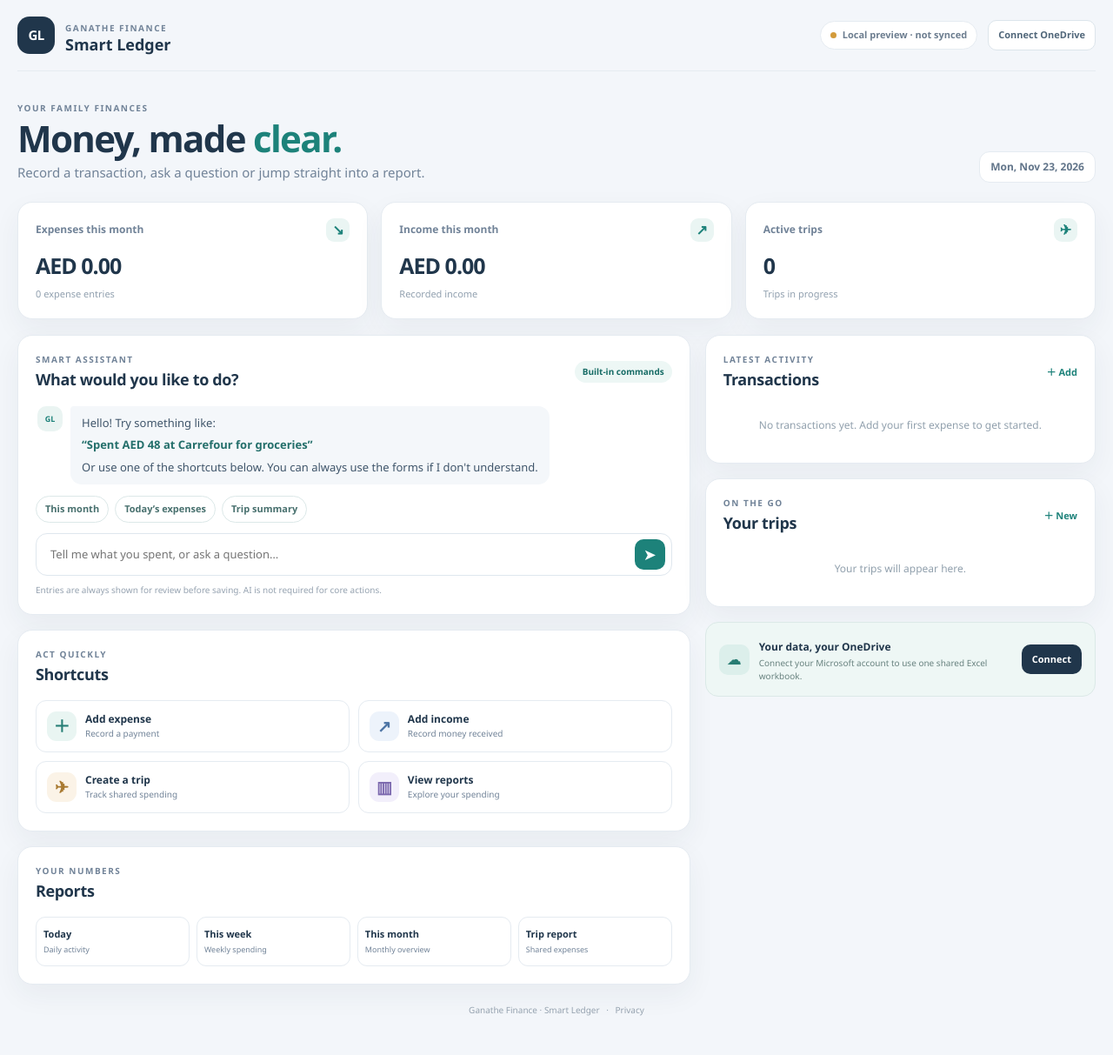
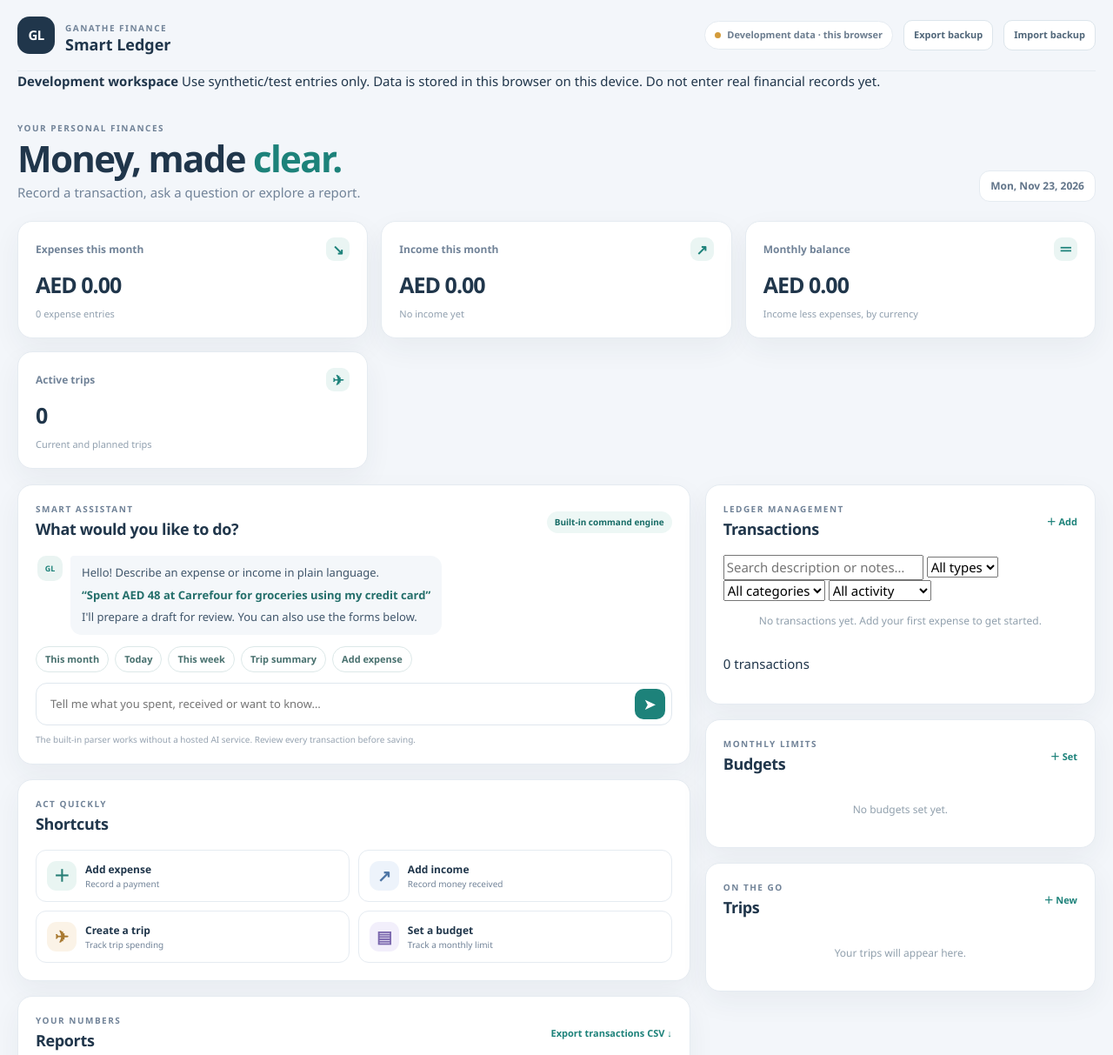
Before and after one commit to AI-Hobbiest/smartLedger, a plain HTML site: page index.html in a window 1280 px wide. Shown: the top 1213 px of the page at 87% size. Drawn offline with Linux system fonts and the light colour scheme.

Commit message:
Build feature-first Smart Ledger development workspace

```diff
--- a/index.html
+++ b/index.html
@@ -3,8 +3,8 @@
 <head>
   <meta charset="utf-8">
   <meta name="viewport" content="width=device-width, initial-scale=1">
-  <meta name="theme-color" content="#243b53">
-  <meta name="description" content="Ganathe Finance — a simple family money manager.">
+  <meta name="theme-color" content="#20364b">
+  <meta name="description" content="Ganathe Finance — a conversational personal finance workspace.">
   <link rel="manifest" href="./manifest.json">
   <link rel="stylesheet" href="./assets/css/app.css">
   <title>Ganathe Finance | Smart Ledger</title>
@@ -17,63 +17,51 @@
         <span><span class="eyebrow">GANATHE FINANCE</span><strong>Smart Ledger</strong></span>
       </a>
       <div class="header-actions">
-        <span id="syncStatus" class="sync-pill" data-state="local"><span class="sync-dot"></span><span id="syncText">Local preview · not synced</span></span>
-        <button class="button button-outline button-small" id="connectButton" type="button">Connect OneDrive</button>
+        <span id="syncStatus" class="sync-pill" data-state="local"><span class="sync-dot"></span><span id="syncText">Development data · this browser</span></span>
+        <button class="button button-outline button-small" id="exportBackupButton" type="button">Export backup</button>
+        <button class="button button-outline button-small" id="importBackupButton" type="button">Import backup</button>
+        <input id="importBackupInput" type="file" accept=".json,application/json" hidden>
       </div>
     </header>
 
     <main>
+      <section class="development-banner" role="note">
+        <strong>Development workspace</strong>
+        <span>Use synthetic/test entries only. Data is stored in this browser on this device. Do not enter real financial records yet.</span>
+      </section>
+
       <section class="welcome-row">
         <div>
-          <p class="eyebrow">YOUR FAMILY FINANCES</p>
+          <p class="eyebrow">YOUR PERSONAL FINANCES</p>
           <h1>Money, made <span>clear.</span></h1>
-          <p class="welcome-copy">Record a transaction, ask a question or jump straight into a report.</p>
+          <p class="welcome-copy">Record a transaction, ask a question or explore a report.</p>
         </div>
         <div class="date-chip" id="todayLabel"></div>
       </section>
 
       <section class="stats-grid" aria-label="Financial overview">
-        <article class="stat-card">
-          <div class="stat-top"><span>Expenses this month</span><span class="stat-icon">↘</span></div>
-          <strong id="monthSpend">AED 0.00</strong>
-          <small id="monthSpendHint">No transactions yet</small>
-        </article>
-        <article class="stat-card">
-          <div class="stat-top"><span>Income this month</span><span class="stat-icon">↗</span></div>
-          <strong id="monthIncome">AED 0.00</strong>
-          <small>Recorded income</small>
-        </article>
-        <article class="stat-card">
-          <div class="stat-top"><span>Active trips</span><span class="stat-icon">✈</span></div>
-          <strong id="activeTrips">0</strong>
-          <small>Trips in progress</small>
-        </article>
+        <article class="stat-card"><div class="stat-top"><span>Expenses this month</span><span class="stat-icon">↘</span></div><strong id="monthSpend">AED 0.00</strong><small id="monthSpendHint">No expenses yet</small></article>
+        <article class="stat-card"><div class="stat-top"><span>Income this month</span><span class="stat-icon">↗</span></div><strong id="monthIncome">AED 0.00</strong><small id="monthIncomeHint">No income yet</small></article>
+        <article class="stat-card"><div class="stat-top"><span>Monthly balance</span><span class="stat-icon">＝</span></div><strong id="monthBalance">AED 0.00</strong><small>Income less expenses, by currency</small></article>
+        <article class="stat-card"><div class="stat-top"><span>Active trips</span><span class="stat-icon">✈</span></div><strong id="activeTrips">0</strong><small>Current and planned trips</small></article>
       </section>
 
       <section class="workspace-grid">
         <div class="main-column">
           <section class="panel conversation-panel">
-            <div class="panel-heading">
-              <div><p class="eyebrow">SMART ASSISTANT</p><h2>What would you like to do?</h2></div>
-              <span class="engine-label">Built-in commands</span>
-            </div>
+            <div class="panel-heading"><div><p class="eyebrow">SMART ASSISTANT</p><h2>What would you like to do?</h2></div><span class="engine-label">Built-in command engine</span></div>
             <div class="chat-stream" id="chatStream" aria-live="polite">
-              <div class="chat-message assistant">
-                <span class="avatar">GL</span>
-                <div class="message-body"><p>Hello! Try something like:</p><p class="example-phrase">“Spent AED 48 at Carrefour for groceries”</p><p>Or use one of the shortcuts below. You can always use the forms if I don't understand.</p></div>
-              </div>
+              <div class="chat-message assistant"><span class="avatar">GL</span><div class="message-body"><p>Hello! Describe an expense or income in plain language.</p><p class="example-phrase">“Spent AED 48 at Carrefour for groceries using my credit card”</p><p>I'll prepare a draft for review. You can also use the forms below.</p></div></div>
             </div>
             <div class="suggestion-row">
               <button class="suggestion" data-prompt="Show my spending this month" type="button">This month</button>
-              <button class="suggestion" data-prompt="Show today's expenses" type="button">Today’s expenses</button>
+              <button class="suggestion" data-prompt="Show today's expenses" type="button">Today</button>
+              <button class="suggestion" data-prompt="Show this week's spending" type="button">This week</button>
               <button class="suggestion" data-prompt="Show trip expenses" type="button">Trip summary</button>
+              <button class="suggestion" data-prompt="Add an expense" type="button">Add expense</button>
             </div>
-            <form id="chatForm" class="chat-entry">
-              <label class="sr-only" for="chatInput">Type a message</label>
-              <input id="chatInput" autocomplete="off" placeholder="Tell me what you spent, or ask a question…" maxlength="500">
-              <button class="send-button" aria-label="Send message" type="submit">➤</button>
-            </form>
-            <p class="micro-note">Entries are always shown for review before saving. AI is not required for core actions.</p>
+            <form id="chatForm" class="chat-entry"><label class="sr-only" for="chatInput">Type a message</label><input id="chatInput" autocomplete="off" placeholder="Tell me what you spent, received or want to know…" maxlength="500"><button class="send-button" aria-label="Send message" type="submit">➤</button></form>
+            <p class="micro-note">The built-in parser works without a hosted AI service. Review every transaction before saving.</p>
           </section>
 
           <section class="panel">
@@ -81,45 +69,50 @@
             <div class="quick-actions">
               <button class="quick-action" data-action="expense" type="button"><span class="quick-icon teal">＋</span><span><strong>Add expense</strong><small>Record a payment</small></span></button>
               <button class="quick-action" data-action="income" type="button"><span class="quick-icon blue">↗</span><span><strong>Add income</strong><small>Record money received</small></span></button>
-              <button class="quick-action" data-action="trip" type="button"><span class="quick-icon amber">✈</span><span><strong>Create a trip</strong><small>Track shared spending</small></span></button>
-              <button class="quick-action" data-action="reports" type="button"><span class="quick-icon violet">▥</span><span><strong>View reports</strong><small>Explore your spending</small></span></button>
+              <button class="quick-action" data-action="trip" type="button"><span class="quick-icon amber">✈</span><span><strong>Create a trip</strong><small>Track trip spending</small></span></button>
+              <button class="quick-action" data-action="budget" type="button"><span class="quick-icon violet">▤</span><span><strong>Set a budget</strong><small>Track a monthly limit</small></span></button>
             </div>
           </section>
 
           <section class="panel" id="reportsPanel">
-            <div class="panel-heading"><div><p class="eyebrow">YOUR NUMBERS</p><h2>Reports</h2></div></div>
+            <div class="panel-heading"><div><p class="eyebrow">YOUR NUMBERS</p><h2>Reports</h2></div><button class="text-button" id="exportCsvButton" type="button">Export transactions CSV ↓</button></div>
             <div class="report-actions">
               <button class="report-button" data-report="today" type="button"><strong>Today</strong><small>Daily activity</small></button>
               <button class="report-button" data-report="week" type="button"><strong>This week</strong><small>Weekly spending</small></button>
               <button class="report-button" data-report="month" type="button"><strong>This month</strong><small>Monthly overview</small></button>
-              <button class="report-button" data-report="trip" type="button"><strong>Trip report</strong><small>Shared expenses</small></button>
+              <button class="report-button" data-report="quarter" type="button"><strong>This quarter</strong><small>Quarterly view</small></button>
+              <button class="report-button" data-report="year" type="button"><strong>This year</strong><small>Annual view</small></button>
+              <button class="report-button" data-report="trip" type="button"><strong>Trip report</strong><small>Trip-linked costs</small></button>
             </div>
-            <div id="reportResult" class="report-result" hidden></div>
+            <div class="custom-report"><label>From <input id="reportFrom" type="date"></label><label>To <input id="reportTo" type="date"></label><button id="customReportButton" class="button button-outline button-small" type="button">Run custom report</button></div>
+            <div id="reportResult" class="report-result" hidden aria-live="polite"></div>
           </section>
         </div>
 
         <aside class="side-column">
           <section class="panel">
-            <div class="panel-heading"><div><p class="eyebrow">LATEST ACTIVITY</p><h2>Transactions</h2></div><button class="text-button" id="addExpenseLink" type="button">＋ Add</button></div>
-            <div id="transactionList" class="transaction-list"><div class="empty-state">No transactions yet. Add your first expense to get started.</div></div>
+            <div class="panel-heading"><div><p class="eyebrow">LEDGER MANAGEMENT</p><h2>Transactions</h2></div><button class="text-button" id="addExpenseLink" type="button">＋ Add</button></div>
+            <div class="filter-grid">
+              <input id="transactionSearch" type="search" placeholder="Search description or notes…" aria-label="Search transactions">
+              <select id="transactionTypeFilter" aria-label="Filter by transaction type"><option value="">All types</option><option>Expense</option><option>Income</option></select>
+              <select id="transactionCategoryFilter" aria-label="Filter by category"><option value="">All categories</option></select>
+              <select id="transactionTripFilter" aria-label="Filter by trip"><option value="">All activity</option><option value="__personal">Personal only</option></select>
+            </div>
+            <div id="transactionList" class="transaction-list"><div class="empty-state">No transactions yet. Add your first test entry.</div></div>
+            <p class="list-footnote" id="transactionCount">0 transactions</p>
           </section>
-          <section class="panel">
-            <div class="panel-heading"><div><p class="eyebrow">ON THE GO</p><h2>Your trips</h2></div><button class="text-button" id="addTripLink" type="button">＋ New</button></div>
-            <div id="tripList" class="trip-list"><div class="empty-state">Your trips will appear here.</div></div>
-          </section>
-          <section class="connection-card">
-            <div class="connection-icon">☁</div>
-            <div><strong>Your data, your OneDrive</strong><p>Connect your Microsoft account to use one shared Excel workbook.</p></div>
-            <button id="connectCardButton" class="button button-dark button-small" type="button">Connect</button>
-          </section>
+
+          <section class="panel"><div class="panel-heading"><div><p class="eyebrow">MONTHLY LIMITS</p><h2>Budgets</h2></div><button class="text-button" id="addBudgetLink" type="button">＋ Set</button></div><div id="budgetList" class="budget-list"><div class="empty-state">No budgets set yet.</div></div></section>
+
+          <section class="panel"><div class="panel-heading"><div><p class="eyebrow">ON THE GO</p><h2>Trips</h2></div><button class="text-button" id="addTripLink" type="button">＋ New</button></div><div id="tripList" class="trip-list"><div class="empty-state">Your trips will appear here.</div></div></section>
         </aside>
       </section>
     </main>
-    <footer>Ganathe Finance · Smart Ledger <span>·</span> <a href="./privacy-policy.html">Privacy</a></footer>
+    <footer>Ganathe Finance · Smart Ledger <span>·</span> Development build <span>·</span> <a href="./privacy-policy.html">Privacy</a></footer>
   </div>
 
   <dialog id="transactionDialog" class="app-dialog">
-    <form id="transactionForm" method="dialog">
+    <form id="transactionForm"><input id="txId" type="hidden">
       <div class="dialog-heading"><div><p class="eyebrow">TRANSACTION</p><h2 id="transactionDialogTitle">Add expense</h2></div><button class="icon-button" type="button" data-close="transactionDialog" aria-label="Close">×</button></div>
       <div class="form-grid">
         <label>Type<select id="txType" name="type"><option>Expense</option><option>Income</option></select></label>
@@ -131,31 +124,42 @@
         <label>Payment type<select id="txPayment" name="paymentType"><option>Cash</option><option>Debit Card</option><option>Credit Card</option><option>Bank Transfer</option><option>Digital Wallet</option><option>Other</option></select></label>
         <label>Paid by<input id="txPaidBy" name="paidBy" value="Me" maxlength="60" required></label>
         <label>Trip (optional)<select id="txTrip" name="tripId"><option value="">Personal / non-trip</option></select></label>
-        <label class="span-2">Notes<input id="txNotes" name="notes" maxlength="200" placeholder="Optional"></label>
+        <label class="span-2">Notes<input id="txNotes" name="notes" maxlength="300" placeholder="Optional"></label>
       </div>
       <div class="dialog-actions"><button class="button button-outline" type="button" data-close="transactionDialog">Cancel</button><button class="button button-primary" type="submit">Save transaction</button></div>
     </form>
   </dialog>
 
   <dialog id="tripDialog" class="app-dialog">
-    <form id="tripForm" method="dialog">
-      <div class="dialog-heading"><div><p class="eyebrow">TRIP PLANNER</p><h2>Create a trip</h2></div><button class="icon-button" type="button" data-close="tripDialog" aria-label="Close">×</button></div>
+    <form id="tripForm"><input id="tripId" type="hidden">
+      <div class="dialog-heading"><div><p class="eyebrow">TRIP PLANNER</p><h2 id="tripDialogTitle">Create a trip</h2></div><button class="icon-button" type="button" data-close="tripDialog" aria-label="Close">×</button></div>
       <div class="form-grid">
-        <label class="span-2">Trip name<input id="tripName" name="name" required maxlength="100" placeholder="e.g. Oman family trip"></label>
+        <label class="span-2">Trip name<input id="tripName" name="name" required maxlength="100" placeholder="e.g. Oman trip"></label>
         <label class="span-2">Destination<input id="tripDestination" name="destination" maxlength="100" placeholder="e.g. Muscat and Chennai"></label>
         <label>Start date<input id="tripStart" name="startDate" type="date"></label>
         <label>End date<input id="tripEnd" name="endDate" type="date"></label>
         <label class="span-2">Participants<input id="tripMembers" name="members" placeholder="Names separated by commas"></label>
+        <label>Status<select id="tripStatus"><option>Planned</option><option>Active</option><option>Completed</option><option>Cancelled</option></select></label>
       </div>
-      <div class="dialog-actions"><button class="button button-outline" type="button" data-close="tripDialog">Cancel</button><button class="button button-primary" type="submit">Create trip</button></div>
+      <div class="dialog-actions"><button class="button button-outline" type="button" data-close="tripDialog">Cancel</button><button class="button button-primary" type="submit">Save trip</button></div>
     </form>
   </dialog>
 
-  <script defer src="https://alcdn.msauth.net/browser/2.38.3/js/msal-browser.min.js"></script>
-  <script defer src="https://cdn.sheetjs.com/xlsx-0.20.3/package/dist/xlsx.full.min.js"></script>
-  <script defer src="./assets/js/config.js"></script>
+  <dialog id="budgetDialog" class="app-dialog">
+    <form id="budgetForm"><input id="budgetId" type="hidden">
+      <div class="dialog-heading"><div><p class="eyebrow">MONTHLY PLANNING</p><h2 id="budgetDialogTitle">Set a budget</h2></div><button class="icon-button" type="button" data-close="budgetDialog" aria-label="Close">×</button></div>
+      <div class="form-grid">
+        <label class="span-2">Category<select id="budgetCategory" required></select></label>
+        <label>Monthly limit<input id="budgetAmount" type="number" min="0.01" step="0.01" required placeholder="0.00"></label>
+        <label>Currency<select id="budgetCurrency"><option>AED</option><option>INR</option><option>OMR</option><option>USD</option><option>SGD</option><option>EUR</option><option>GBP</option></select></label>
+      </div>
+      <p class="form-help">Usage is calculated for the current calendar month, matching category and currency.</p>
+      <div class="dialog-actions"><button class="button button-outline" type="button" data-close="budgetDialog">Cancel</button><button class="button button-primary" type="submit">Save budget</button></div>
+    </form>
+  </dialog>
+
   <script defer src="./assets/js/ledger-core.js"></script>
-  <script defer src="./assets/js/onedrive-repository.js"></script>
+  <script defer src="./assets/js/ledger-repository.js"></script>
   <script defer src="./assets/js/app.js"></script>
 </body>
 </html>
```
